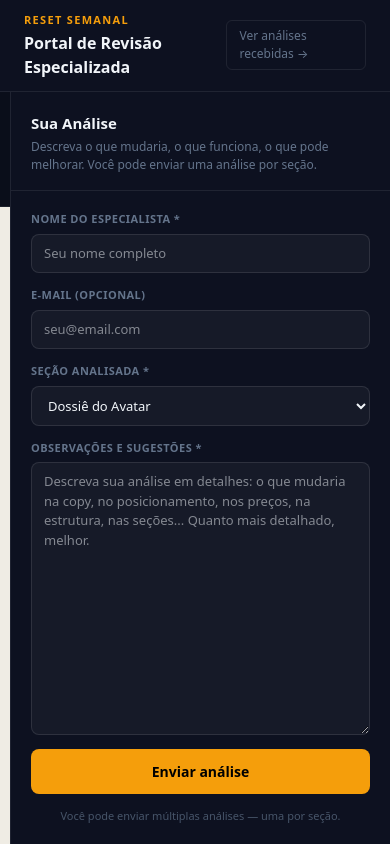
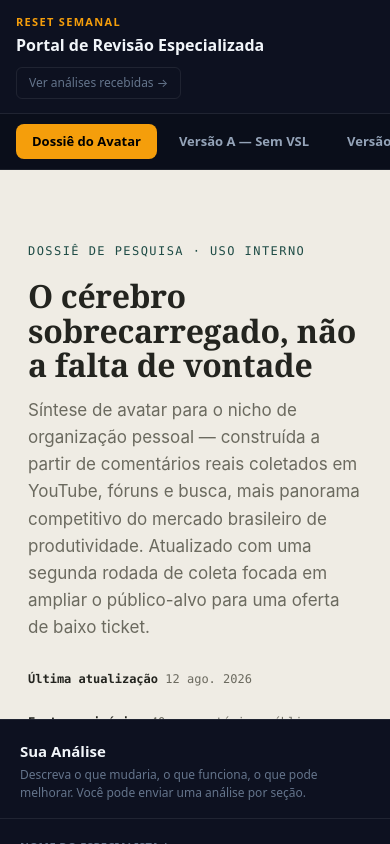
Before and after one commit to denisin-rodrigues/oferta-orga, a Next.js app: page / in a window 390 px wide. Built offline with nearby package versions, Linux system fonts and the light colour scheme.

Commit message:
Corrige responsividade mobile do portal de revisao
Empilha o painel de feedback abaixo do documento em telas estreitas,
adiciona scroll horizontal nas abas e limita a altura do iframe,
evitando que o formulario cubra o conteudo em celulares.

```diff
--- a/app/page.tsx
+++ b/app/page.tsx
@@ -61,9 +61,48 @@ export default function Portal() {
 
   return (
     <div style={{ height: '100vh', display: 'flex', flexDirection: 'column', background: '#080B14', color: '#F1F5F9', fontFamily: 'system-ui, -apple-system, sans-serif' }}>
+      <style jsx>{`
+        .tabs-row {
+          overflow-x: auto;
+          -webkit-overflow-scrolling: touch;
+          scrollbar-width: none;
+        }
+        .tabs-row::-webkit-scrollbar { display: none; }
+        .tabs-row button { flex-shrink: 0; }
+
+        @media (max-width: 860px) {
+          .app-header {
+            flex-wrap: wrap;
+            gap: 10px;
+            padding: 14px 16px !important;
+          }
+          .app-body {
+            flex-direction: column !important;
+            overflow-y: auto !important;
+            overflow-x: hidden !important;
+          }
+          .doc-col {
+            flex: none !important;
+          }
+          .doc-iframe {
+            flex: none !important;
+            height: 65vh;
+            min-height: 420px;
+          }
+          .feedback-panel {
+            width: 100% !important;
+            flex-shrink: 0 !important;
+            border-left: none !important;
+            border-top: 1px solid rgba(255,255,255,0.08);
+          }
+          .feedback-form {
+            overflow-y: visible !important;
+          }
+        }
+      `}</style>
 
       {/* ─── Header ─── */}
-      <header style={{ flexShrink: 0, borderBottom: '1px solid rgba(255,255,255,0.08)', padding: '12px 24px', display: 'flex', alignItems: 'center', justifyContent: 'space-between', background: '#0D1120' }}>
+      <header className="app-header" style={{ flexShrink: 0, borderBottom: '1px solid rgba(255,255,255,0.08)', padding: '12px 24px', display: 'flex', alignItems: 'center', justifyContent: 'space-between', background: '#0D1120' }}>
         <div>
           <div style={{ fontSize: 11, fontWeight: 600, letterSpacing: '0.12em', color: '#F59E0B', textTransform: 'uppercase', marginBottom: 2 }}>
             Reset Semanal
@@ -83,13 +122,13 @@ export default function Portal() {
       </header>
 
       {/* ─── Body ─── */}
-      <div style={{ flex: 1, display: 'flex', overflow: 'hidden' }}>
+      <div className="app-body" style={{ flex: 1, display: 'flex', overflow: 'hidden' }}>
 
         {/* ─── Left: Document viewer ─── */}
-        <div style={{ flex: 1, display: 'flex', flexDirection: 'column', minWidth: 0 }}>
+        <div className="doc-col" style={{ flex: 1, display: 'flex', flexDirection: 'column', minWidth: 0 }}>
 
           {/* Tabs */}
-          <div style={{ flexShrink: 0, borderBottom: '1px solid rgba(255,255,255,0.08)', padding: '10px 16px', display: 'flex', gap: 6, background: '#0A0E1A' }}>
+          <div className="tabs-row" style={{ flexShrink: 0, borderBottom: '1px solid rgba(255,255,255,0.08)', padding: '10px 16px', display: 'flex', gap: 6, background: '#0A0E1A' }}>
             {TABS.map(tab => (
               <button
                 key={tab.id}
@@ -104,6 +143,7 @@ export default function Portal() {
                   transition: 'all 0.15s',
                   background: activeTab === tab.id ? '#F59E0B' : 'transparent',
                   color: activeTab === tab.id ? '#000' : '#94A3B8',
+                  whiteSpace: 'nowrap',
                 }}
                 onMouseEnter={e => {
                   if (activeTab !== tab.id) e.currentTarget.style.background = 'rgba(255,255,255,0.06)'
@@ -120,6 +160,7 @@ export default function Portal() {
           {/* Iframe */}
           <iframe
             key={activeTab}
+            className="doc-iframe"
             src={activeDoc.src}
             style={{ flex: 1, width: '100%', border: 'none' }}
             title={activeDoc.label}
@@ -127,7 +168,7 @@ export default function Portal() {
         </div>
 
         {/* ─── Right: Feedback panel ─── */}
-        <div style={{ width: 380, flexShrink: 0, borderLeft: '1px solid rgba(255,255,255,0.08)', display: 'flex', flexDirection: 'column', background: '#0D1120' }}>
+        <div className="feedback-panel" style={{ width: 380, flexShrink: 0, borderLeft: '1px solid rgba(255,255,255,0.08)', display: 'flex', flexDirection: 'column', background: '#0D1120' }}>
 
           <div style={{ padding: '20px 20px 16px', borderBottom: '1px solid rgba(255,255,255,0.08)' }}>
             <div style={{ fontSize: 15, fontWeight: 700, color: '#F1F5F9', marginBottom: 4 }}>
@@ -140,6 +181,7 @@ export default function Portal() {
 
           <form
             onSubmit={handleSubmit}
+            className="feedback-form"
             style={{ flex: 1, overflowY: 'auto', padding: 20, display: 'flex', flexDirection: 'column', gap: 14 }}
           >
             {/* Nome */}
```
